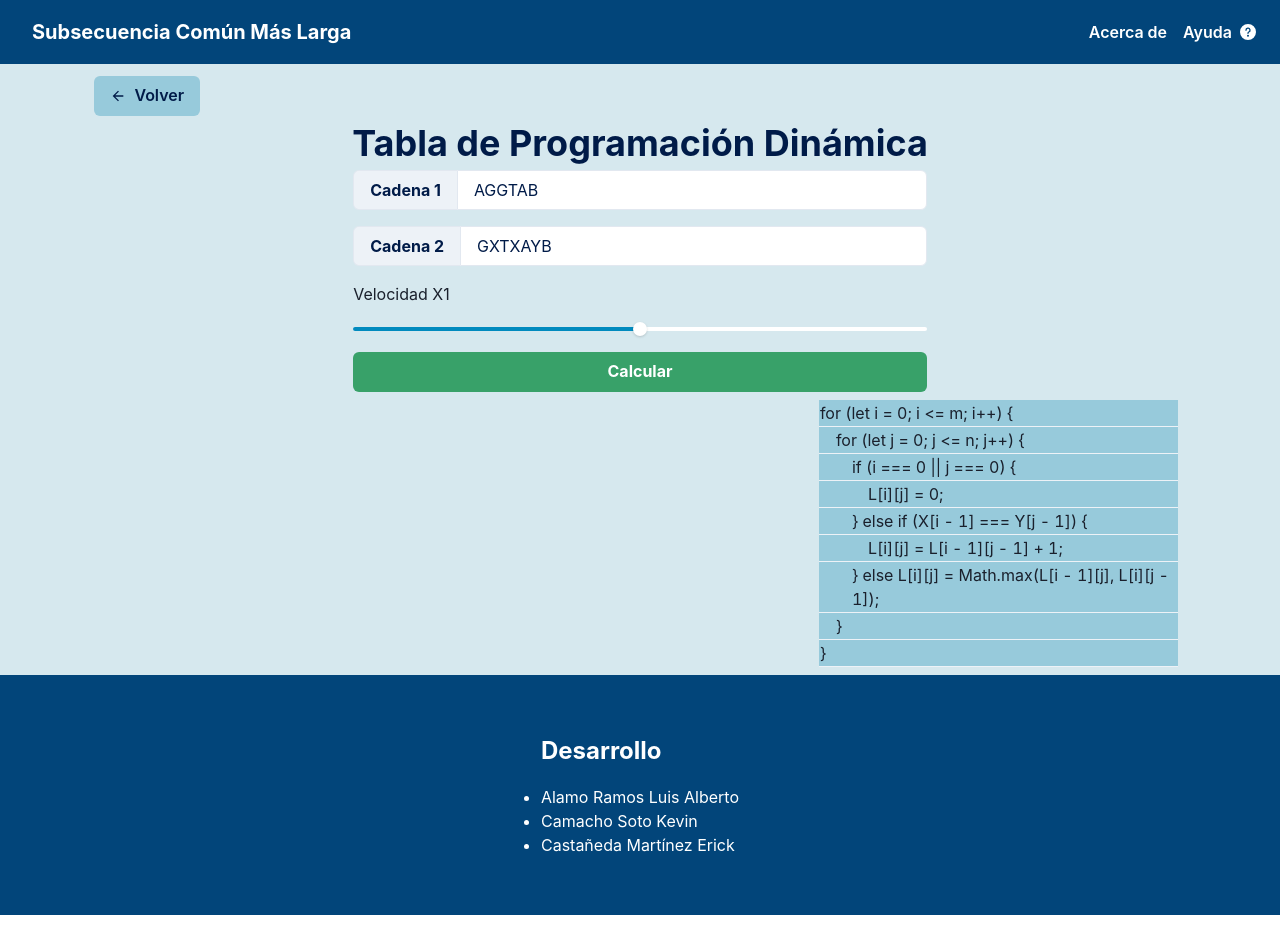
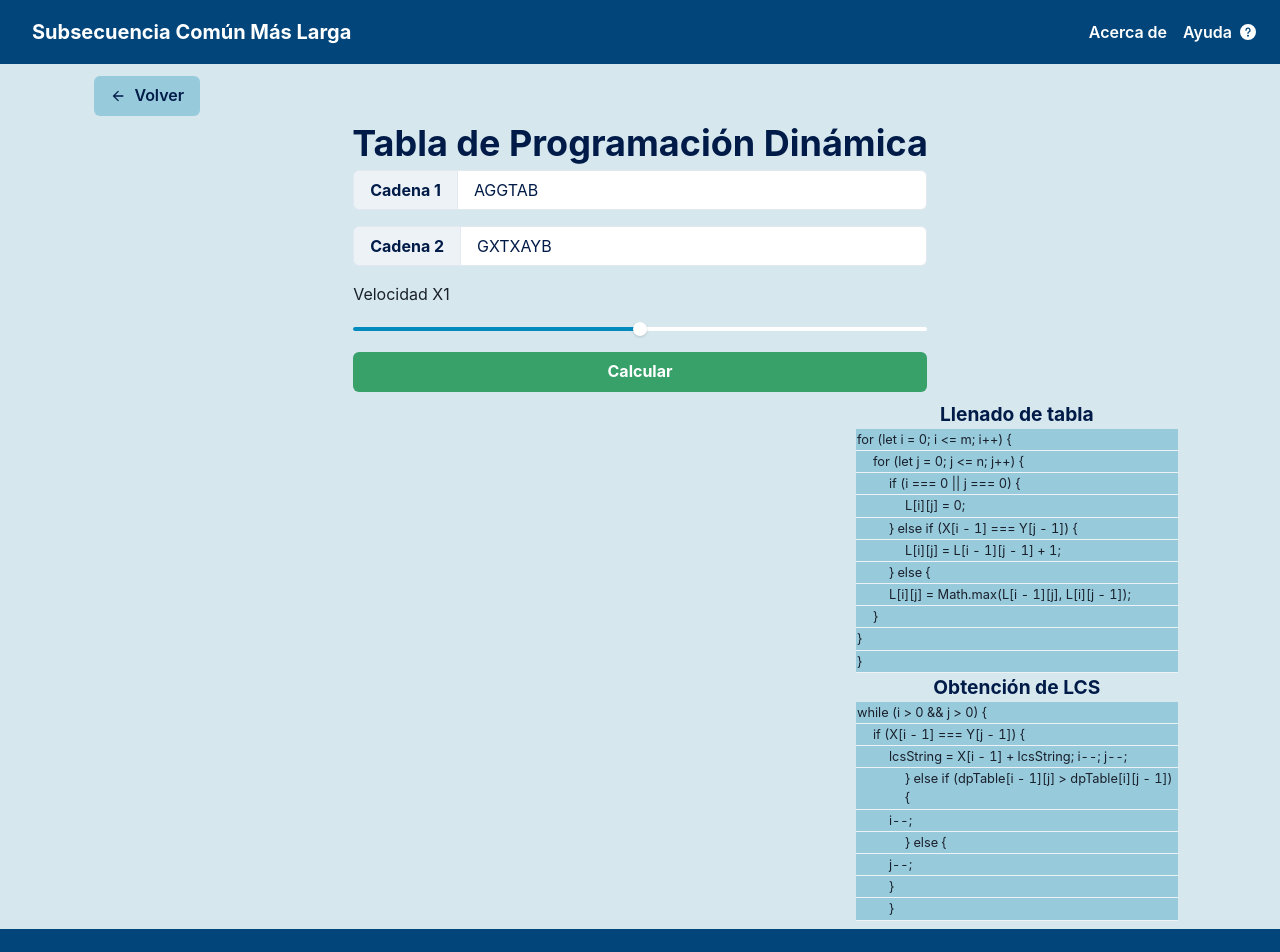
Before and after one commit to erickcm2k/longest-common-subsequence, a React (Create React App) app: page /lcs in a window 1280 px wide. Shown: the top 952 px of the page. Before the commit the page ends 915 px from the top, so only its background shows below. Built offline with nearby package versions, Linux system fonts and the light colour scheme.

Commit message:
utility code modularized. Code animation fixed. LCS string generation fixed.

```diff
--- a/src/LCS/Components/DPCode.js
+++ b/src/LCS/Components/DPCode.js
@@ -1,18 +1,23 @@
 import React from 'react';
-import { Tbody, Table, Tr, Td, Text } from '@chakra-ui/react';
+import { Tbody, Table, Tr, Td, Text, Box } from '@chakra-ui/react';
 
 const DPCode = ({ currentCodeLine }) => {
   return (
-    <Table
-      size="xs"
-      variant="simple"
-      bg="brand.morningGlory"
-      p="3"
+    <Box display="flex" flexDir={['column', 'column', 'row', 'column']}>
+      <Box p={['0', '0', '2', '0']}>
+        <Text
+          color="brand.stratos"
+          textAlign="center"
+          fontWeight="bold"
+          fontSize={['1rem', '1.2rem', '1.2rem', '1.2rem']}
         >
+          Llenado de tabla
+        </Text>
+        <Table size="xs" variant="simple" bg="brand.morningGlory" p="3">
           <Tbody>
             <Tr bg={currentCodeLine === 1 && 'brand.bondiBlue'}>
               <Td>
-            <Text fontSize={['0.8rem', '1rem', '1rem', '1rem']}>
+                <Text fontSize={['0.8rem', '1rem', '0.8rem', '0.8rem']}>
                   {'for (let i = 0; i <= m; i++) {'}
                 </Text>
               </Td>
@@ -21,7 +26,7 @@ const DPCode = ({ currentCodeLine }) => {
               <Td>
                 <Text
                   pl={['0.5rem', '0.5rem', '1rem', '1rem']}
-              fontSize={['0.8rem', '1rem', '1rem', '1rem']}
+                  fontSize={['0.8rem', '1rem', '0.8rem', '0.8rem']}
                 >{`for (let j = 0; j <= n; j++) {`}</Text>
               </Td>
             </Tr>
@@ -29,17 +34,17 @@ const DPCode = ({ currentCodeLine }) => {
               <Td>
                 <Text
                   pl={['1rem', '1rem', '2rem', '2rem']}
-              fontSize={['0.8rem', '1rem', '1rem', '1rem']}
+                  fontSize={['0.8rem', '1rem', '0.8rem', '0.8rem']}
                 >
                   {'if (i === 0 || j === 0) {'}
                 </Text>
               </Td>
             </Tr>
-        <Tr bg={currentCodeLine === 4 && 'brand.bondiBlue'}>
+            <Tr bg={currentCodeLine === 4 && 'brand.successGreen'}>
               <Td>
                 <Text
                   pl={['1.5rem', '1.5rem', '3rem', '3rem']}
-              fontSize={['0.8rem', '1rem', '1rem', '1rem']}
+                  fontSize={['0.8rem', '1rem', '0.8rem', '0.8rem']}
                 >
                   {'L[i][j] = 0;'}
                 </Text>
@@ -49,18 +54,18 @@ const DPCode = ({ currentCodeLine }) => {
               <Td>
                 <Text
                   pl={['1rem', '1rem', '2rem', '2rem']}
-              fontSize={['0.8rem', '1rem', '1rem', '1rem']}
+                  fontSize={['0.8rem', '1rem', '0.8rem', '0.8rem']}
                 >
                   {'} else if (X[i - 1] === Y[j - 1]) {'}
                 </Text>
               </Td>
             </Tr>
 
-        <Tr bg={currentCodeLine === 6 && 'brand.bondiBlue'}>
+            <Tr bg={currentCodeLine === 6 && 'brand.successGreen'}>
               <Td>
                 <Text
                   pl={['1.5rem', '1.5rem', '3rem', '3rem']}
-              fontSize={['0.8rem', '1rem', '1rem', '1rem']}
+                  fontSize={['0.8rem', '1rem', '0.8rem', '0.8rem']}
                 >
                   {'L[i][j] = L[i - 1][j - 1] + 1;'}
                 </Text>
@@ -70,17 +75,27 @@ const DPCode = ({ currentCodeLine }) => {
               <Td>
                 <Text
                   pl={['1rem', '1rem', '2rem', '2rem']}
-              fontSize={['0.8rem', '1rem', '1rem', '1rem']}
+                  fontSize={['0.8rem', '1rem', '0.8rem', '0.8rem']}
                 >
-              {'} else L[i][j] = Math.max(L[i - 1][j], L[i][j - 1]);'}
+                  {'} else {'}
                 </Text>
               </Td>
             </Tr>
-        <Tr bg={currentCodeLine === 8 && 'brand.bondiBlue'}>
+            <Tr bg={currentCodeLine === 8 && 'brand.successGreen'}>
+              <Td>
+                <Text
+                  pl={['1rem', '1rem', '2rem', '2rem']}
+                  fontSize={['0.8rem', '1rem', '0.8rem', '0.8rem']}
+                >
+                  {'L[i][j] = Math.max(L[i - 1][j], L[i][j - 1]);'}
+                </Text>
+              </Td>
+            </Tr>
+            <Tr>
               <Td>
                 <Text
                   pl={['0.5rem', '0.5rem', '1rem', '1rem']}
-              fontSize={['0.8rem', '1rem', '1rem', '1rem']}
+                  fontSize={['0.8rem', '1rem', '0.8rem', '0.8rem']}
                 >
                   {'} '}
                 </Text>
@@ -88,11 +103,123 @@ const DPCode = ({ currentCodeLine }) => {
             </Tr>
             <Tr>
               <Td>
-            <Text fontSize={['0.8rem', '1rem', '1rem', '1rem']}>{'}'}</Text>
+                <Text fontSize={['0.8rem', '1rem', '0.8rem', '0.8rem']}>
+                  {'}'}
+                </Text>
+              </Td>
+            </Tr>
+            <Tr>
+              <Td>
+                <Text fontSize={['0.8rem', '1rem', '0.8rem', '0.8rem']}>
+                  {'}'}
+                </Text>
               </Td>
             </Tr>
           </Tbody>
         </Table>
+      </Box>
+
+      <Box p={['0', '0', '2', '0']}>
+        <Text
+          color="brand.stratos"
+          textAlign="center"
+          fontWeight="bold"
+          fontSize={['1rem', '1.2rem', '1.2rem', '1.2rem']}
+        >
+          Obtención de LCS
+        </Text>
+        <Table size="xs" variant="simple" bg="brand.morningGlory" p="3">
+          <Tbody>
+            <Tr bg={currentCodeLine === 11 && 'brand.bondiBlue'}>
+              <Td>
+                <Text fontSize={['0.8rem', '1rem', '0.8rem', '0.8rem']}>
+                  {'while (i > 0 && j > 0) {'}
+                </Text>
+              </Td>
+            </Tr>
+            <Tr bg={currentCodeLine === 22 && 'brand.bondiBlue'}>
+              <Td>
+                <Text
+                  pl={['0.5rem', '0.5rem', '1rem', '1rem']}
+                  fontSize={['0.8rem', '1rem', '0.8rem', '0.8rem']}
+                >{`if (X[i - 1] === Y[j - 1]) {`}</Text>
+              </Td>
+            </Tr>
+            <Tr bg={currentCodeLine === 33 && 'brand.successGreen'}>
+              <Td>
+                <Text
+                  pl={['1rem', '1rem', '2rem', '2rem']}
+                  fontSize={['0.8rem', '1rem', '0.8rem', '0.8rem']}
+                >
+                  {'lcsString = X[i - 1] + lcsString; i--; j--;'}
+                </Text>
+              </Td>
+            </Tr>
+            <Tr bg={currentCodeLine === 44 && 'brand.bondiBlue'}>
+              <Td>
+                <Text
+                  pl={['1.5rem', '1.5rem', '3rem', '3rem']}
+                  fontSize={['0.8rem', '1rem', '0.8rem', '0.8rem']}
+                >
+                  {'} else if (dpTable[i - 1][j] > dpTable[i][j - 1]) {'}
+                </Text>
+              </Td>
+            </Tr>
+            <Tr bg={currentCodeLine === 55 && 'brand.successGreen'}>
+              <Td>
+                <Text
+                  pl={['1rem', '1rem', '2rem', '2rem']}
+                  fontSize={['0.8rem', '1rem', '0.8rem', '0.8rem']}
+                >
+                  {'i--;'}
+                </Text>
+              </Td>
+            </Tr>
+
+            <Tr bg={currentCodeLine === 66 && 'brand.bondiBlue'}>
+              <Td>
+                <Text
+                  pl={['1.5rem', '1.5rem', '3rem', '3rem']}
+                  fontSize={['0.8rem', '1rem', '0.8rem', '0.8rem']}
+                >
+                  {'} else { '}
+                </Text>
+              </Td>
+            </Tr>
+            <Tr bg={currentCodeLine === 77 && 'brand.successGreen'}>
+              <Td>
+                <Text
+                  pl={['1rem', '1rem', '2rem', '2rem']}
+                  fontSize={['0.8rem', '1rem', '0.8rem', '0.8rem']}
+                >
+                  {'j--;'}
+                </Text>
+              </Td>
+            </Tr>
+            <Tr bg={currentCodeLine === 88 && 'brand.bondiBlue'}>
+              <Td>
+                <Text
+                  pl={['1rem', '1rem', '2rem', '2rem']}
+                  fontSize={['0.8rem', '1rem', '0.8rem', '0.8rem']}
+                >
+                  {'} '}
+                </Text>
+              </Td>
+            </Tr>
+            <Tr bg={currentCodeLine === 99 && 'brand.bondiBlue'}>
+              <Td>
+                <Text
+                  pl={['1rem', '1rem', '2rem', '2rem']}
+                  fontSize={['0.8rem', '1rem', '0.8rem', '0.8rem']}
+                >
+                  {'} '}
+                </Text>
+              </Td>
+            </Tr>
+          </Tbody>
+        </Table>
+      </Box>
+    </Box>
   );
 };
 
--- a/src/customStyles.js
+++ b/src/customStyles.js
@@ -8,6 +8,7 @@ const customTheme = extendTheme({
       bondiBlue: '#018abe',
       morningGlory: '#97cadb',
       botticelli: '#d6e8ee',
+      successGreen: '#38A169'
     },
   },
 
```
Also changed, not shown: src/LCS/Components/DPTable.js (+46 -14 lines), src/Utils/lcsBottomUp.js (+30 -24 lines), src/Utils/lcsMemoized.js (+49 -56 lines), 1 other file (tests, documents, lock files or other folders). Lines whose indentation alone changed are shown as unchanged.
